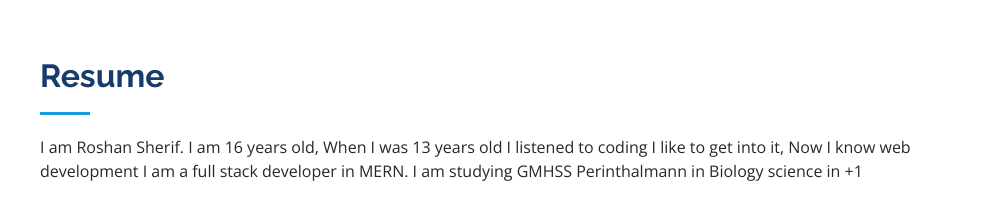
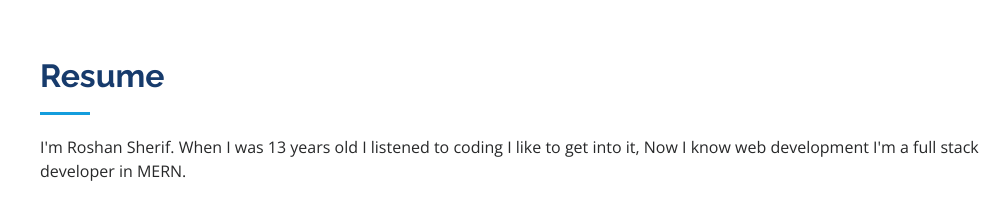
Before and after one commit to Roshan-sherif/roshansherif, a plain HTML site: page index.html in a window 1280 px wide. Shown: the part 1760-1970 px from the top of the page, without its empty margins (272-1280 px from the left). Drawn offline with nearby package versions, Linux system fonts and the light colour scheme.

Commit message:
Update index.html

```diff
--- a/index.html
+++ b/index.html
@@ -175,7 +175,7 @@
 
         <div class="section-title">
           <h2>Resume</h2>
-          <p>I am Roshan Sherif. I am 16 years old, When I was 13 years old I listened to coding I like to get into it, Now I know web development I am a full stack developer in MERN. I am studying GMHSS Perinthalmann in Biology science in +1</p>
+          <p>I'm Roshan Sherif. When I was 13 years old I listened to coding I like to get into it, Now I know web development I'm a full stack developer in MERN.</p>
         </div>
 
         <div class="row">
```
